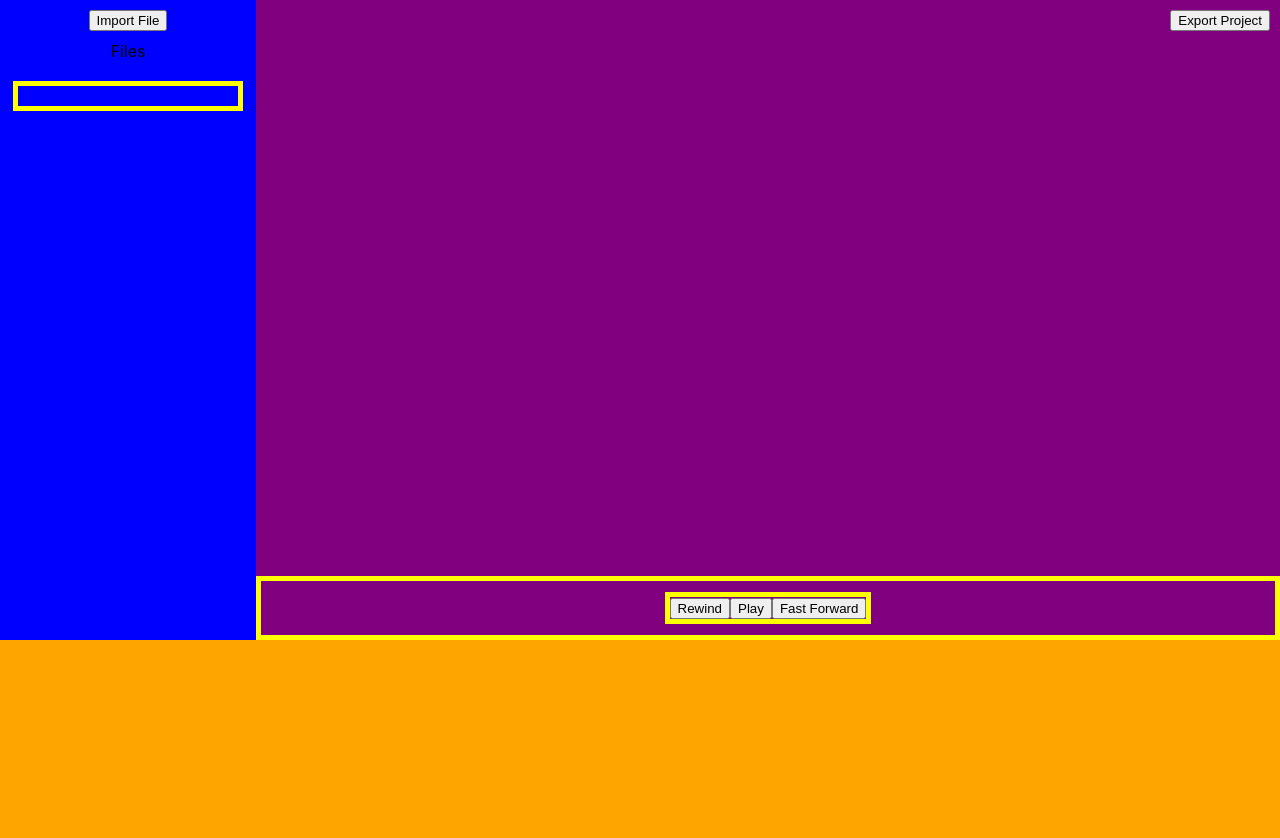
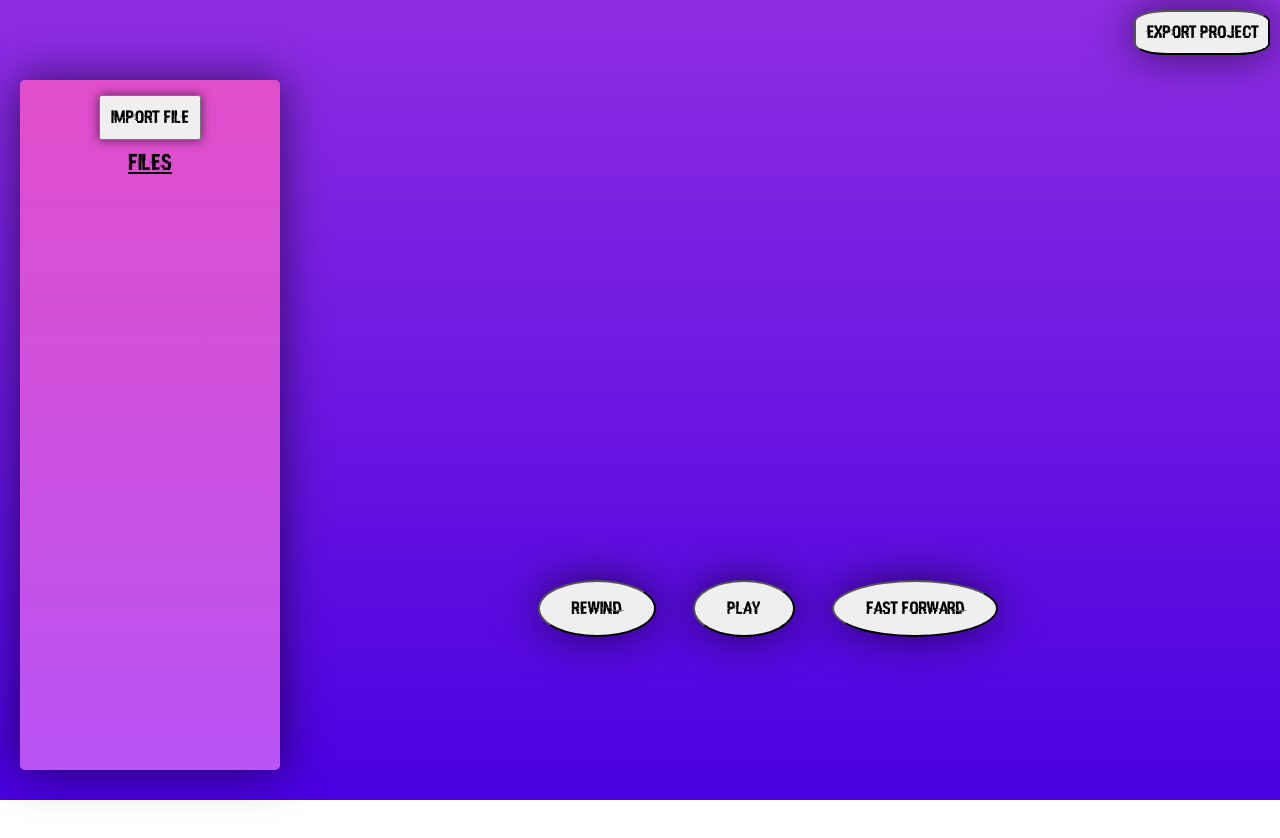
Before and after one commit to brentonjackson/quick-muse, a React (Create React App) app: page / in a window 1280 px wide. Shown: the top 838 px of the page. After the commit the page ends 800 px from the top, so only its background shows below. Built offline with nearby package versions, Linux system fonts and the light colour scheme.

Commit message:
better ui

```diff
--- a/src/App.js
+++ b/src/App.js
@@ -2,7 +2,7 @@ import ButtonOverlay from "./components/ButtonOverlay";
 import FilePane from "./components/FilePane";
 import MusicCanvas from "./components/MusicCanvas";
 import TrackEditor from "./components/TrackEditor";
-import { useState, useEffect } from "react";
+import { useState } from "react";
 
 function App() {
   const [selectedTrack, setSelectedTrack] = useState(0);
--- a/src/components/FilePane.js
+++ b/src/components/FilePane.js
@@ -44,9 +44,7 @@ function FilePane({ setIsLoaded, setSelected, selected }) {
       <button id="import-button">
         <label htmlFor="files">Import File</label>
       </button>
-      Files
-      <br></br>
-      <br></br>
+      <span id="files-header">Files</span>
       <FileList
         files={instrumentList}
         removeInstrument={setInstrumentList}
--- a/src/index.css
+++ b/src/index.css
@@ -1,16 +1,21 @@
+@font-face {
+  font-family: "Hacked";
+  src: url("../public/hacked-font/Hacked-KerX.ttf") format("truetype");
+}
+
 body {
   margin: 0;
-  font-family: -apple-system, BlinkMacSystemFont, "Segoe UI", "Roboto", "Oxygen",
-    "Ubuntu", "Cantarell", "Fira Sans", "Droid Sans", "Helvetica Neue",
-    sans-serif;
+  font-family: "Hacked", "Roboto", sans-serif;
   -webkit-font-smoothing: antialiased;
   -moz-osx-font-smoothing: grayscale;
+  font-size: larger;
 }
 
 #root,
 #parent {
   height: 100vh;
   width: 100vw;
+  position: fixed;
 }
 
 #button-overlay {
@@ -27,13 +32,14 @@ body {
   right: 0;
   top: 0;
   margin: 10px;
+  border-radius: 25%;
+  padding: 10px;
 }
 
 #player-control-wrapper {
   position: absolute;
   bottom: 0;
   box-sizing: border-box;
-  border: 5px yellow solid;
   display: flex;
   justify-content: center;
   align-items: center;
@@ -41,25 +47,75 @@ body {
   width: 100%;
 }
 #player-controls {
-  border: 5px yellow solid;
+  justify-content: space-between;
+  display: flex;
+  width: 45%;
+}
+#player-controls button {
+  border-radius: 50%;
 }
 
 #music-canvas {
+  z-index: -9999;
   position: absolute;
   right: 0;
   top: 0;
-  height: 80%;
-  width: 80%;
-  background: purple;
+  height: 100%;
+  width: 100%;
+  background: #8e2de2; /* fallback for old browsers */
+  background: -webkit-linear-gradient(
+    to top,
+    #4a00e0,
+    #8e2de2
+  ); /* Chrome 10-25, Safari 5.1-6 */
+  background: linear-gradient(
+    to top,
+    #4a00e0,
+    #8e2de2
+  ); /* W3C, IE 10+/ Edge, Firefox 16+, Chrome 26+, Opera 12+, Safari 7+ */
 }
 
-#file-pane {
-  background: blue;
+#file-pane-old {
+  box-shadow: rgba(0, 0, 0, 0.24) 0px 3px 8px;
+  background: -webkit-linear-gradient(
+    340deg,
+    hsla(336, 73%, 53%, 0.9) 37%,
+    hsla(327, 65%, 49%, 1) 60%,
+    hsla(316, 65%, 45%, 1) 69%,
+    hsla(297, 66%, 40%, 1) 82%,
+    hsla(284, 72%, 43%, 1) 89%,
+    hsla(265, 84%, 48%, 1) 100%
+  );
   width: 20%;
   height: 80%;
   display: flex;
   flex-direction: column;
   align-items: center;
+}
+
+#file-pane {
+  display: flex;
+  flex-direction: column;
+  align-items: center;
+  background: #ba54f5;
+  background: -webkit-linear-gradient(0deg, #ba54f5 0%, #e14eca 100%);
+  background: -o-linear-gradient(0deg, #ba54f5 0%, #e14eca 100%);
+  background: -moz-linear-gradient(0deg, #ba54f5 0%, #e14eca 100%);
+  background: linear-gradient(0deg, #ba54f5 0%, #e14eca 100%);
+  height: calc(100vh - 15vh);
+  width: 230px;
+  position: fixed;
+  top: 0;
+  left: 0;
+  z-index: 1;
+  background-size: cover;
+  background-position: center center;
+  box-shadow: 0px 0px 45px 0px rgba(0, 0, 0, 0.6);
+  margin-top: 80px;
+  margin-left: 20px;
+  border-radius: 5px;
+  transition: 0.5s cubic-bezier(0.685, 0.0473, 0.346, 1);
+  padding: 5px 15px;
 }
 
 #file-pane .hidden {
@@ -68,15 +124,28 @@ body {
 
 #import-button {
   margin: 10px;
+  box-shadow: 0px 0px 10px 0px rgba(0, 0, 0, 0.6);
+  padding: 10px;
+}
+
+#files-header {
+  text-decoration: underline;
+  font-size: larger;
 }
 
 #file-list {
-  box-sizing: border-box;
-  border: 5px yellow solid;
-  width: 90%;
+  /* box-shadow: 0px 0px 45px 0px rgba(0, 0, 0, 0.6); */
+  width: 100%;
   height: auto;
-  padding: 10px 0;
+  margin: 10px 0;
   overflow-y: scroll;
+}
+#file-list::-webkit-scrollbar-corner {
+  background: rgba(0, 0, 0, 0);
+}
+
+::-webkit-scrollbar-corner {
+  background: #0c0c0c;
 }
 
 .soundbar {
@@ -85,8 +154,7 @@ body {
 }
 
 .instrument-track {
-  padding: 10px 0;
-  border: 5px orange solid;
+  padding: 5px 0;
   display: flex;
   align-items: center;
   flex-direction: column;
@@ -94,11 +162,24 @@ body {
 
 #delete-button {
   display: hidden;
+  width: 25%;
+  height: 10%;
+  font-size: small;
+  padding: 0;
+  margin: 0;
+  text-align: center;
 }
 
 #track-editor {
   height: 100%;
   width: 100%;
-  background: orange;
   position: absolute;
+  /* box-shadow: rgb(0 0 0 / 24%) -19px -5px 12px; */
 }
+
+button {
+  padding: 16px 32px;
+  font-family: "Hacked";
+  font-size: large;
+  box-shadow: 0px 0px 45px 0px rgba(0, 0, 0, 0.6);
+}
```
Also changed, not shown: music.js (deleted, +0 -25 lines), public/hacked-font/Hacked-KerX.ttf (added), public/hacked-font/info.txt (added), public/hacked-font/misc/readme.txt (added), 1 other file (tests, documents, lock files or other folders).
